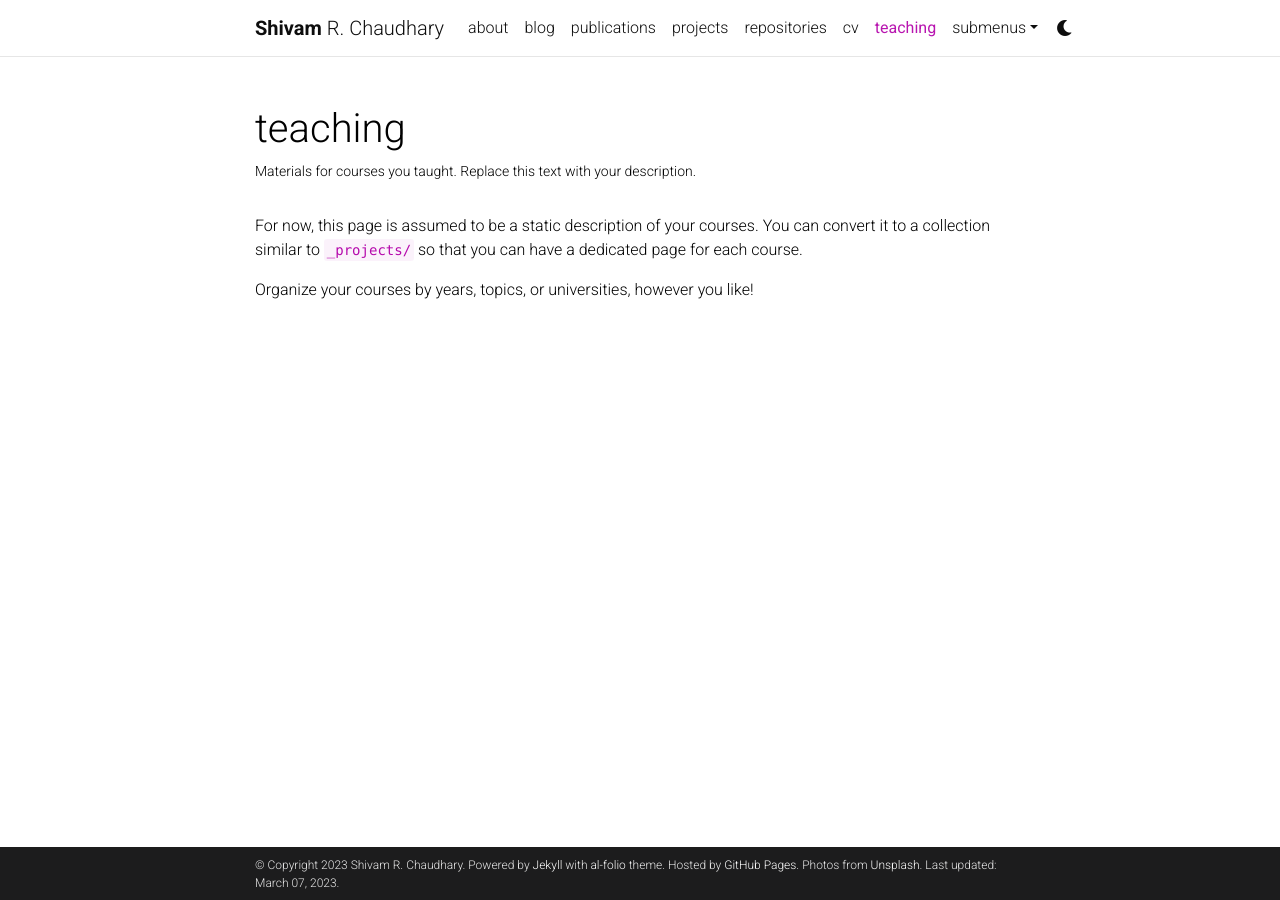
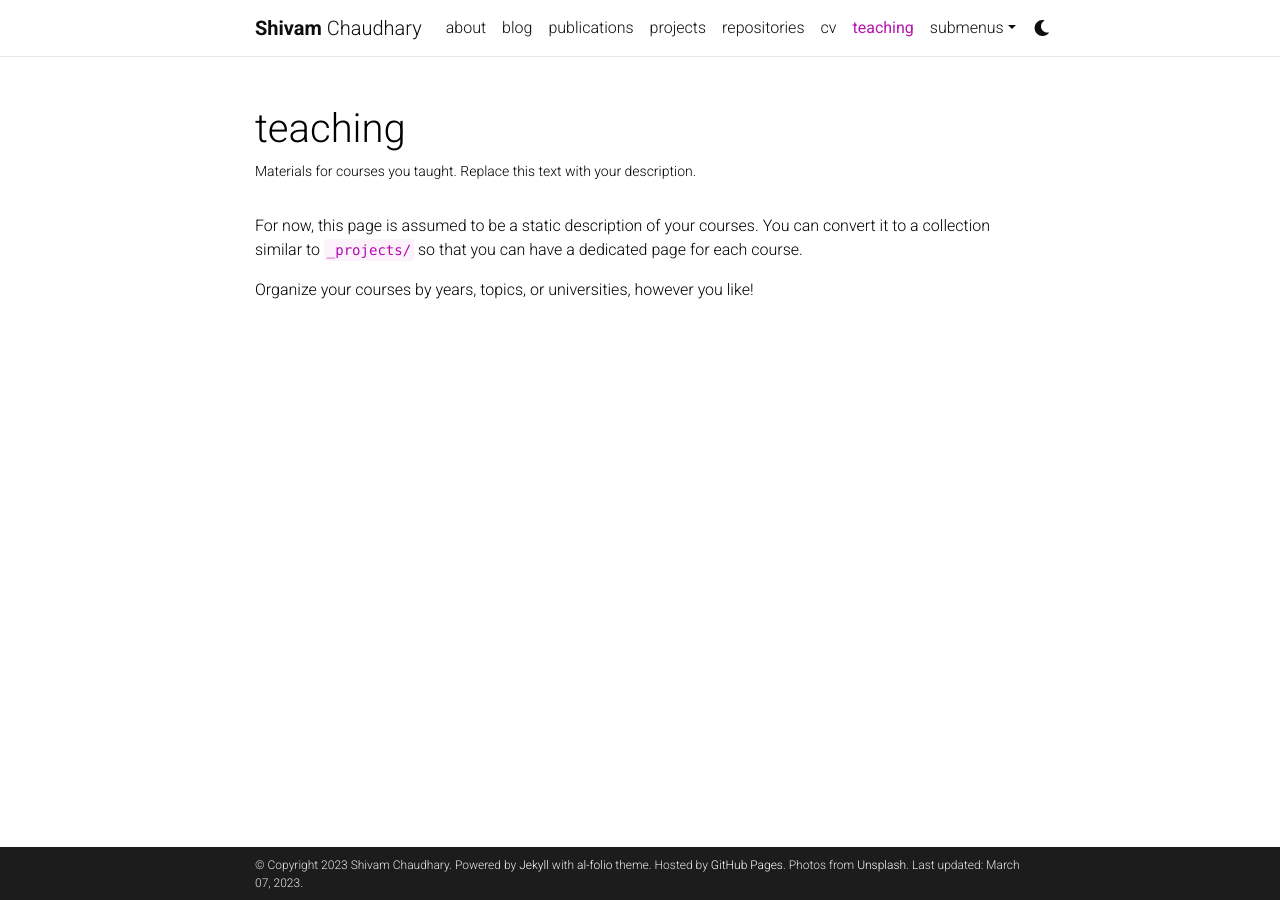
Before and after one commit to shivam-199/shivam-199.github.io, a Jekyll site: the page built from _pages/teaching.md, in a window 1280 px wide. Built offline with Jekyll 4.4.1, drawn with Linux system fonts in a browser that asks for light colours; comment, search, counter and statistics services are not loaded; a style sheet for code colours, icons or effects is not loaded.

```diff
--- a/_config.yml
+++ b/_config.yml
@@ -4,7 +4,7 @@
 
 title: blank # the website title (if blank, full name will be used instead)
 first_name: Shivam
-middle_name: R.
+middle_name:
 last_name: Chaudhary
 email: shivamchaudhary@iitgn.ac.in
 description: > # the ">" symbol means to ignore newlines until "footer_text:"
@@ -17,7 +17,7 @@ keywords: jekyll, jekyll-theme, academic-website, portfolio-website # add your o
 lang: en # the language of your site (for example: en, fr, cn, ru, etc.)
 icon: ⚛️ # the emoji used as the favicon (alternatively, provide image name in /assets/img/)
 
-url: https://shivamc.github.io # the base hostname & protocol for your site
+url: https://shivam-199.github.io/ # the base hostname & protocol for your site
 baseurl: / # the subpath of your site, e.g. /blog/
 last_updated: true # set to true if you want to display last updated in the footer
 impressum_path: # set to path to include impressum link in the footer, use the same path as permalink in a page, helps to conform with EU GDPR
```
